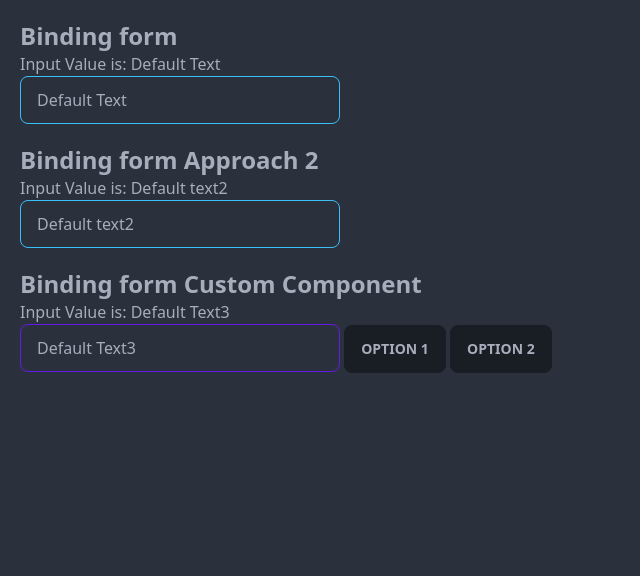
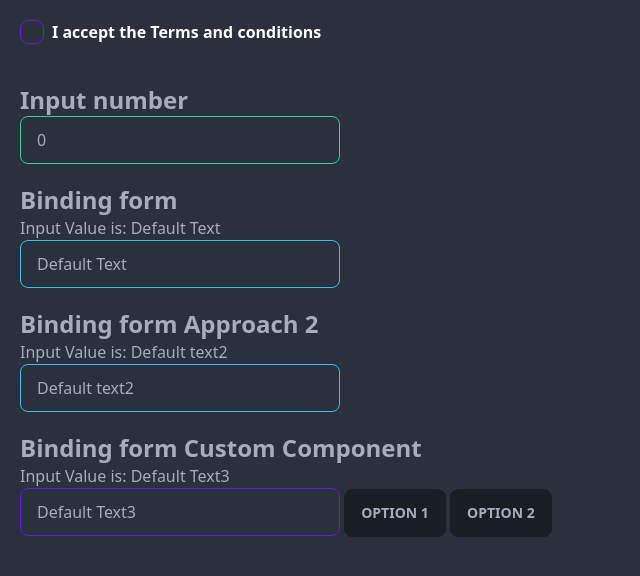
Before and after one commit to sabbirkuasha/Learning-svelte, a Svelte app: page / in a window 1280 px wide. Shown: the top 576 px of the page, without its empty margins (0-640 px from the left). Built offline with nearby package versions, Linux system fonts and the light colour scheme.

Commit message:
checkbox binding
checkbox binding

```diff
--- a/src/App.svelte
+++ b/src/App.svelte
@@ -6,20 +6,46 @@
     let inputValue2 = 'Default text2'
     let inputValue3 = 'Default Text3'
     let buttonChoosen = null
+    let inputNumber = 0
+    let checkStatus = null
 
     //this means everytime inputValue varibale changes, console log the inputValue
     $:console.log(inputValue)
     $:console.log("button number is: " + buttonChoosen)
+    $:console.log(1+inputNumber)
+    $:console.log(checkStatus)
 
     function setValue(event){
         inputValue = event.target.value
+    }
+    function setNumberValue(event){
+        inputNumber = event.target.value
+        console.log(1+inputNumber)
     }
 
 </script>
 
 <main>
-   <h1 class="text-2xl font-bold pl-5 mt-5">Binding form </h1>
 
+    <!-- checkbox binding -->
+    <p class="flex p-5 text-white font-semibold">
+        <input type="checkbox" bind:checked= {checkStatus}
+        class="mr-2 checkbox checkbox-primary" />
+        I accept the Terms and conditions
+    </p>
+
+
+
+    <!-- input number -->
+    <h1 class="text-2xl font-bold pl-5 mt-5">
+        Input number
+    </h1>
+   <input type="number" class="input input-bordered input-success
+   w-full max-w-xs ml-5"
+   bind:value={inputNumber}
+   >
+
+    <h1 class="text-2xl font-bold pl-5 mt-5">Binding form </h1>
    <h2 class="pl-5"
    >Input Value is: {inputValue}</h2>
    <input class="input input-bordered
```
